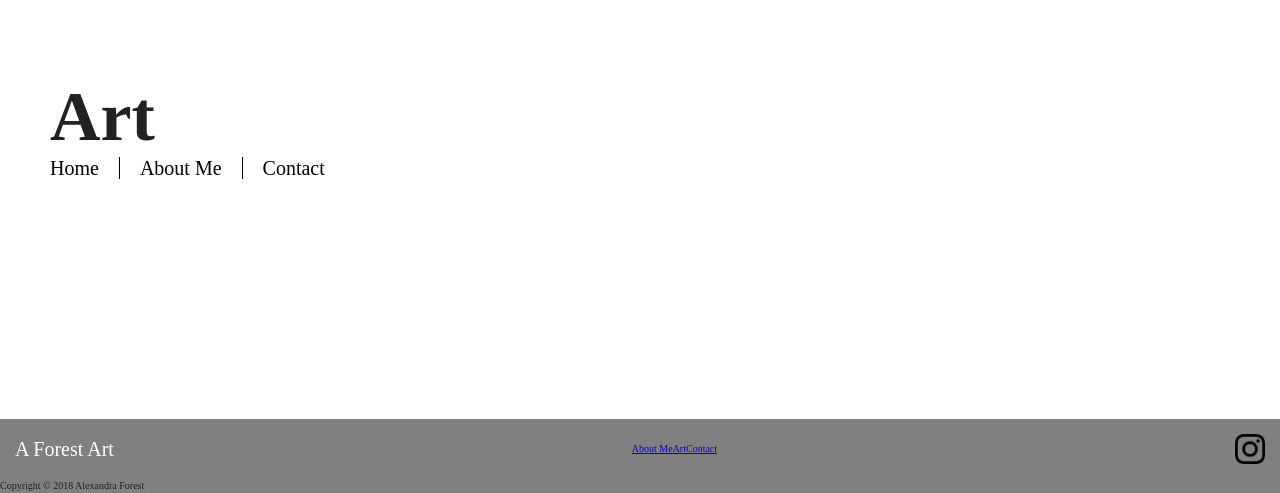
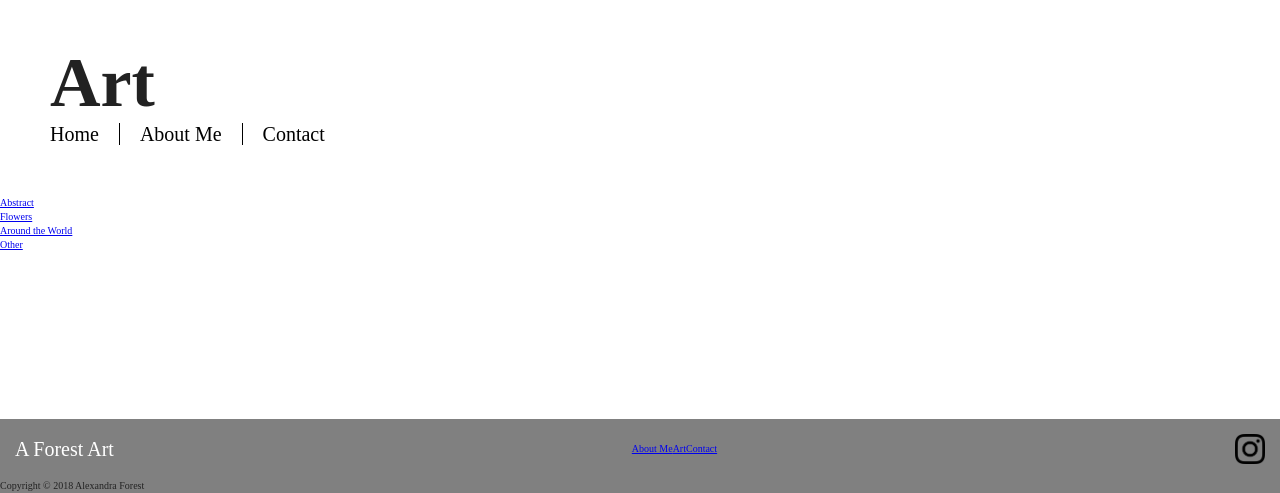
Before and after one commit to williamstrong/ForestArtFrontEnd, a React app: page /art/abstract in a window 1280 px wide. Shown: the part 307-800 px from the top of the page. Built offline with nearby package versions, Linux system fonts and the light colour scheme.

Commit message:
Add category nav bar

```diff
--- a/src/components/art/category/Category.jsx
+++ b/src/components/art/category/Category.jsx
@@ -1,11 +1,31 @@
 import React from 'react';
+import { css } from 'emotion';
 
+import CategoryNavigationContainer from './container/CategoryNavigationContainer';
 import NavBar from '../../shared/nav/NavBar';
 
 import { pages, name } from '../NavigationConstants';
 
-const Category = () => (
-  <NavBar pages={pages} name={name} />
+const navPosition = css({
+  padding: '5em',
+  display: 'inline-block',
+});
+
+const styles = {
+  headerImage: css({
+    width: '100%',
+    height: '300',
+  }),
+};
+
+const Category = ({ match }) => (
+  <div>
+    {/* <HeaderImage /> */}
+    <div className={styles.headerImage} />
+    {/* End */}
+    <NavBar positionStyle={navPosition} pages={pages} name={name} />
+    <CategoryNavigationContainer category={match.params.category} />
+  </div>
 );
 
 export default Category;
--- /dev/null
+++ b/src/components/art/category/container/CategoryNavigationContainer.jsx
@@ -0,0 +1,30 @@
+import React, { Component } from 'react';
+import PropTypes from 'prop-types';
+
+import CategoryNav from '../presentational/CategoryLink';
+
+import { categories } from '../../NavigationConstants';
+
+export default class CategoryNavigation extends Component {
+  constructor(props) {
+    super(props);
+    this.state = {
+      currentCategory: props.category,
+    };
+  }
+
+  render() {
+    const { currentCategory } = this.state;
+    return (
+      <div>
+        { categories.map(category => (
+          <CategoryNav name={category.name} href={category.url} />
+        ))}
+      </div>
+    );
+  }
+}
+
+CategoryNavigation.propTypes = {
+  category: PropTypes.string.isRequired,
+};
--- /dev/null
+++ b/src/components/art/category/presentational/CategoryLink.jsx
@@ -0,0 +1,24 @@
+import React from 'react';
+import PropTypes from 'prop-types';
+import { css } from 'emotion';
+
+import Nav from '../../../shared/nav/Nav';
+
+const styles = {
+  link: css({
+
+  }),
+};
+
+const CategoryNav = ({ name, href }) => (
+  <div>
+    <Nav name={name} href={href} className={styles.link} />
+  </div>
+);
+
+CategoryNav.propTypes = {
+  name: PropTypes.string.isRequired,
+  href: PropTypes.string.isRequired,
+};
+
+export default CategoryNav;
```
